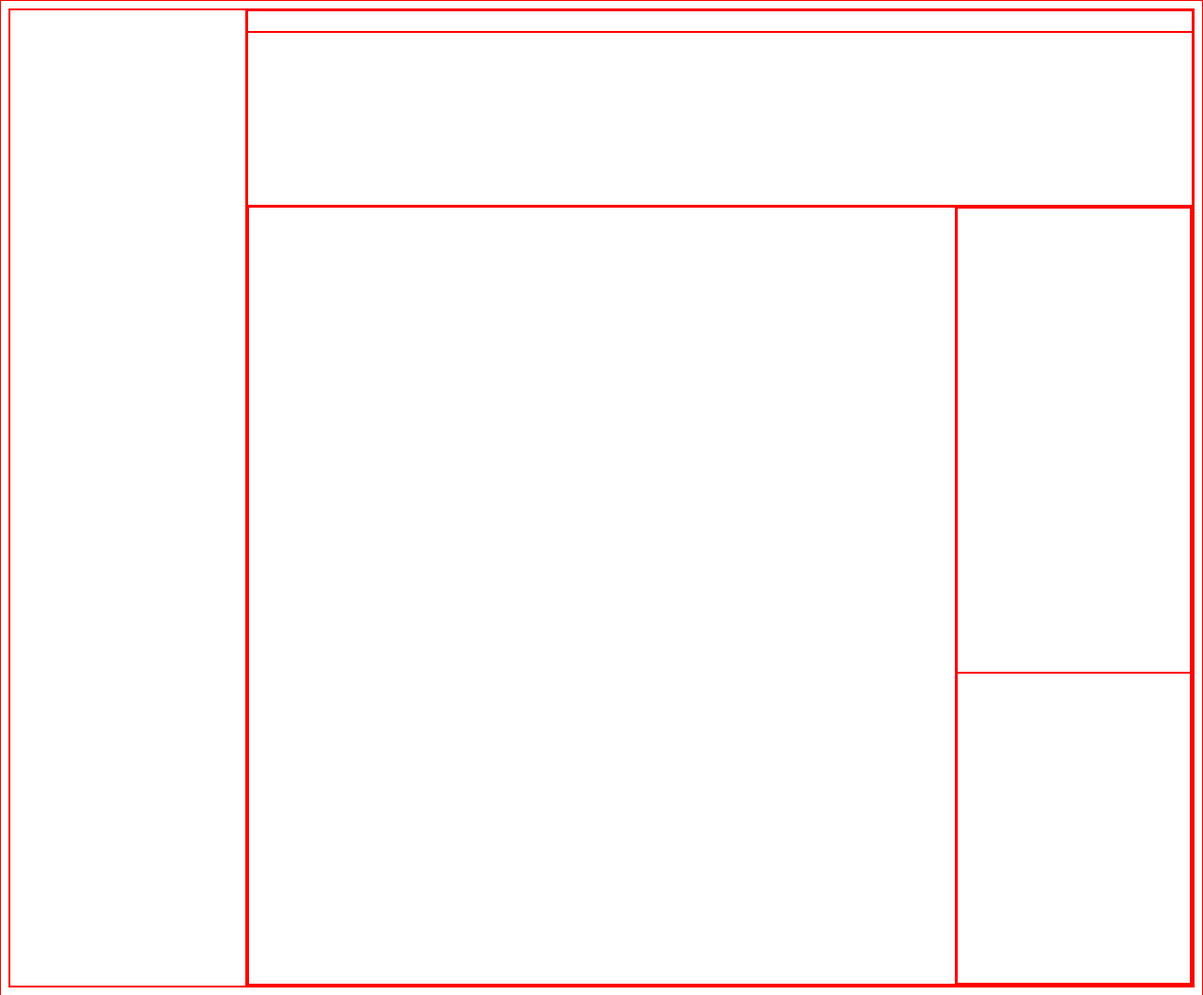
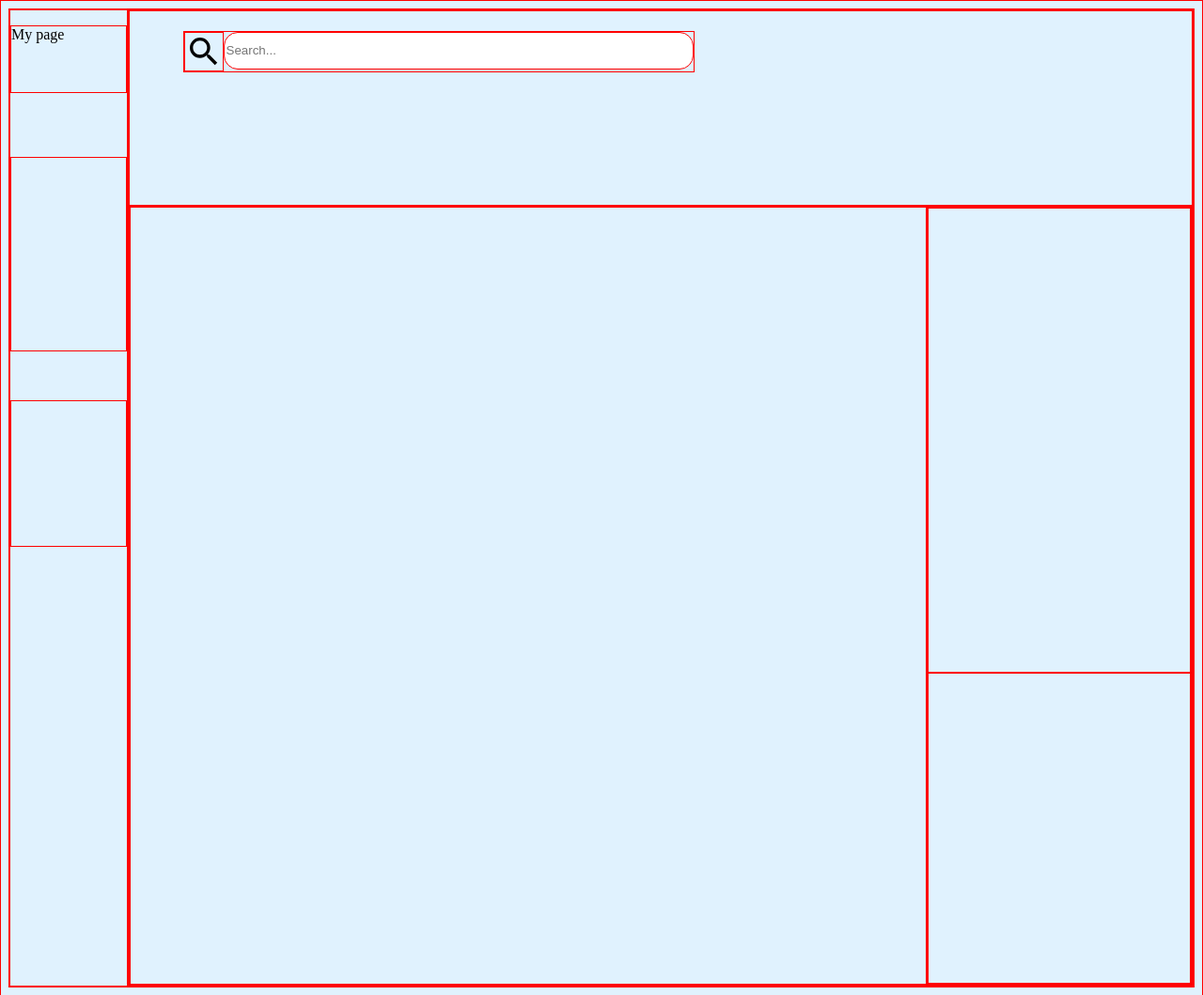
Before and after one commit to massoncorlette/admin-dashboard, a plain HTML site: page index.html in a window 1280 px wide. Shown: the whole page at 94% size. Drawn offline with Linux system fonts and the light colour scheme.

Commit message:
flex is way better, I hate grid right now lol

```diff
--- a/index.html
+++ b/index.html
@@ -8,11 +8,16 @@
 </head>
 <body>
   <div id="sidebar">
-
+    <p id="header">My page</p>
+    <div id="selections"></div>
+    <div id="subselections"></div>
   </div>
   <div id="container">
     <div id="header-container">
-      <h1 id="header"></h1>
+      <div id="search-container">
+        <img src="icons/magnify.svg" id="magnify">
+        <input type="search" id="query" placeholder="Search..." required>
+      </div>
     </div>
     <div id="content-container">
       <div id="projects">
--- a/style.css
+++ b/style.css
@@ -3,21 +3,58 @@
 body {
   height: 130vh;
   display: grid;
-  grid-template-columns: repeat(5,20%);
+  grid-template-columns: repeat(10,10%);
+  background-color: #e0f2fe;
 }
 
 #sidebar {
   grid-column: 1/2;
+
+  display: grid;
+  grid-template-rows: repeat(20, 1fr);
+}
+
+#header {
+  grid-row: 1/3;
+}
+
+#selections {
+  grid-row: 4/8;
+}
+
+#subselections {
+  grid-row: 9/12;
 }
 
 #container {
-  grid-column: span 4;
+  grid-column: span 9;
   display: grid;
   grid-template-rows: repeat(10,10%);
 }
 
 #header-container {
   grid-row: span 2;
+  display: grid;
+  grid-template-columns: repeat(20,5%);
+  grid-template-rows: repeat(10,10%);
+}
+
+#search-container {
+  display: flex;
+  width: fit-content;
+  height: fit-content;
+  grid-column: 2;
+  grid-row: 2;
+}
+
+#magnify {
+  height: 40px;
+}
+
+#query {
+  border-radius: 15px;
+  height: 40px;
+  width: clamp(300px, 500px, 900px);
 }
 
 #content-container {
@@ -42,3 +79,7 @@ body {
 #trending {
   grid-row: span 4;
 }
+
+.icons {
+  height: 30px;
+}
```
Also changed, not shown: icons/cog.svg (added), icons/diamond.svg (added), icons/home-circle.svg (added), icons/home-city.svg (added), icons/magnify.svg (added), icons/message-reply.svg (added).
